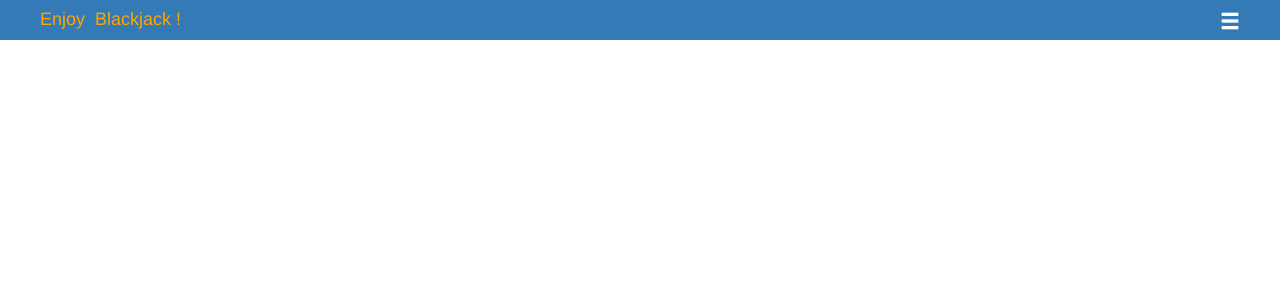
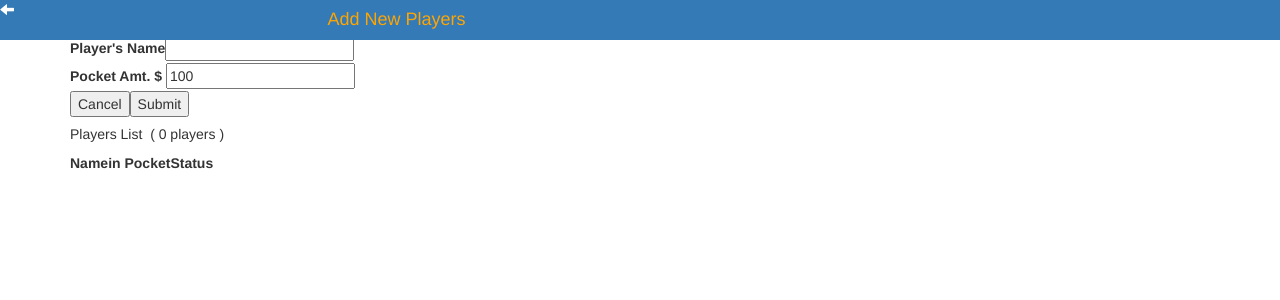
Before and after one commit to Hogusong/blackjack-Angular, an Angular app: page / in a window 1280 px wide. Shown: the top 300 px of the page. Built offline with nearby package versions, Linux system fonts and the light colour scheme.

Commit message:
Create 'Add New Player' module and connect to 'Menu'.

```diff
--- a/src/app/app.component.ts
+++ b/src/app/app.component.ts
@@ -1,6 +1,7 @@
 import { Component, OnInit, OnDestroy } from '@angular/core';
 import { Subscription } from 'rxjs';
 import { BaseService } from './providers/base.service';
+import { PlayerService } from './providers/player.service';
 
 @Component({
   selector: 'app-root',
@@ -11,8 +12,10 @@ export class AppComponent implements OnInit, OnDestroy {
   UIC: any = {};
   oldUIC: any = {};                 // Keep the previous UI to return.
   UICsubscription: Subscription;    // Watching UIC's update.
+  playersSubscription: Subscription;
 
-  constructor(private baseService: BaseService) {}
+  constructor(private baseService: BaseService,
+              private playerService: PlayerService) {}
 
   ngOnInit() {
     this.UIC = this.baseService.getUIconfig();
@@ -21,6 +24,11 @@ export class AppComponent implements OnInit, OnDestroy {
         this.oldUIC = this.UIC;
         this.UIC = config;
       });
+    if (this.playerService.getPlayers().length < 1) {
+      const UIconfig = this.baseService.getAllFalseUIconfig();
+      UIconfig.openAddNew = true;
+      this.baseService.setUIconfig(UIconfig);
+    }
   }
 
   ngOnDestroy() {
--- a/src/app/app.module.ts
+++ b/src/app/app.module.ts
@@ -1,5 +1,6 @@
 import { BrowserModule } from '@angular/platform-browser';
 import { NgModule } from '@angular/core';
+import { FormsModule } from '@angular/forms';
 
 import { AppComponent } from './app.component';
 import { MenuComponent } from './pages/menu/menu.component';
@@ -24,7 +25,8 @@ import { OptionsComponent } from './pages/help/options/options.component';
     OptionsComponent
   ],
   imports: [
-    BrowserModule
+    BrowserModule,
+    FormsModule
   ],
   providers: [],
   bootstrap: [AppComponent]
--- a/src/app/pages/menu/menu.component.ts
+++ b/src/app/pages/menu/menu.component.ts
@@ -1,18 +1,36 @@
-import { Component, OnInit } from '@angular/core';
+import { Component, OnInit, OnDestroy } from '@angular/core';
+import { Subscription } from 'rxjs';
+import { BaseService } from 'src/app/providers/base.service';
 
 @Component({
   selector: 'app-menu',
   templateUrl: './menu.component.html',
   styleUrls: ['./menu.component.css']
 })
-export class MenuComponent implements OnInit {
+export class MenuComponent implements OnInit, OnDestroy {
+  UIC: any;
+  uicSubscription: Subscription;
 
-  constructor() { }
+  constructor(private baseService: BaseService) { }
 
   ngOnInit() {
+    this.UIC = this.baseService.getUIconfig();
+
+    // Watching UIC for navigation menu.
+    this.uicSubscription = this.baseService.getUIconfigSubject()
+      .subscribe(config => {
+        this.UIC = config;
+      })
   }
 
-  openAddNew() {}
+  openAddNew() {
+    // Now allow while playing the game.
+    if (!this.UIC.gameStarted) {
+      const config = this.baseService.getAllFalseUIconfig();
+      config.openAddNew = true;
+      this.baseService.setUIconfig(config);
+    }
+  }
 
   openRemove() {}
 
@@ -21,4 +39,8 @@ export class MenuComponent implements OnInit {
   openBJCharts() {}
 
   openOptions() {}
+
+  ngOnDestroy() {
+    this.uicSubscription.unsubscribe();
+  }
 }
--- a/src/app/pages/player/player-new/player-new.component.html
+++ b/src/app/pages/player/player-new/player-new.component.html
@@ -1,3 +1,34 @@
-<p>
-  player-new works!
-</p>
+<nav class="nav-bar bg-primary">
+    <div class="row">
+      <div class="icon-arrow col-xs-3">
+        <span class="glyphicon glyphicon-arrow-left" (click)="backToMain()"></span>
+      </div>
+      <h4 class="col-xs-9">Add New Players</h4>
+    </div>
+  </nav>
+
+  <div class="new-input">
+    <h5 class="sub-title">Add New Players</h5>
+    <div>
+      <label class="c-blue">Player's Name </label>
+      <input type="text" [(ngModel)]="playerName" id="name" maxlength="8"><br>
+      <label class="c-blue">Pocket Amt. $&nbsp;</label>
+      <input type="number" [(ngModel)]="amount" id="amount">
+    </div>
+    <div id="btn-new">
+      <button class="btns" (click)="backToMain()">Cancel</button>
+      <button class="btns" (click)="saveNewPlayer()">Submit</button>
+    </div>
+  </div>
+
+  <div id="player-list">
+    <h5 class="sub-title">Players List &nbsp;<span>( {{players.length}} players )</span></h5>
+    <table>
+      <tr><th>Name</th><th>in Pocket</th><th>Status</th></tr>
+      <tr *ngFor="let p of players; let i = index">
+        <td>{{p.getName()}}</td>
+        <td>${{p.getAmount()}}</td>
+        <td>{{p.getInPlay() ? 'In Play' : 'Stay Out'}}</td>
+      </tr>
+    </table>
+  </div>
--- a/src/app/pages/player/player-new/player-new.component.ts
+++ b/src/app/pages/player/player-new/player-new.component.ts
@@ -1,5 +1,7 @@
 import { Component, OnInit, Input } from '@angular/core';
 import { BaseService } from 'src/app/providers/base.service';
+import PLAYER from 'src/app/models/player';
+import { PlayerService } from 'src/app/providers/player.service';
 
 @Component({
   selector: 'app-player-new',
@@ -8,13 +10,34 @@ import { BaseService } from 'src/app/providers/base.service';
 })
 export class PlayerNewComponent implements OnInit {
   @Input() UIC: any;
+  playerName: string;
+  players: PLAYER[];
+  amount: number = 100;
 
-  constructor(private baseService: BaseService) { }
+  constructor(private baseService: BaseService,
+              private playerService: PlayerService) { }
 
   ngOnInit() {
+    this.players = this.playerService.getPlayers();
   }
 
-  backToPreviousUI() {
-    this.baseService.setUIconfig(this.UIC);
+  backToMain() {
+    if (this.players.length > 0) this.baseService.setUIconfig(this.UIC);
+    else {
+      //  Pop an alert box
+    }
+  }
+
+  saveNewPlayer() {
+    this.playerName = this.playerName.trim();
+    if (this.playerService.isNewName(this.playerName)) {
+      const newPlayer = new PLAYER(this.playerName, this.amount);
+      this.playerService.addNewPlayer(newPlayer);
+      this.players.push(newPlayer);
+      this.playerName = '';
+      this.amount = 100;
+    } else {
+      // Pop an alert box
+    }
   }
 }
```
